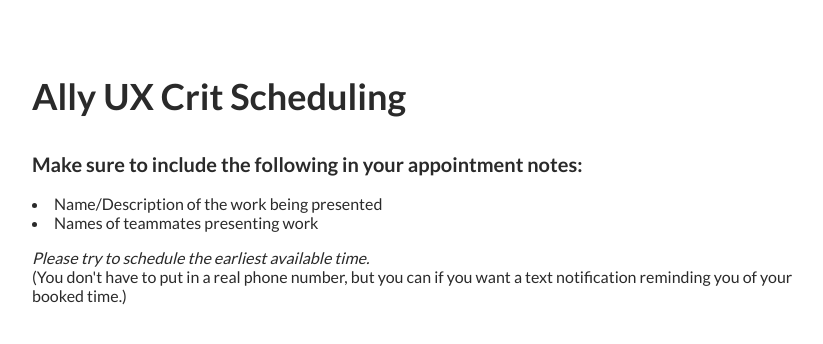
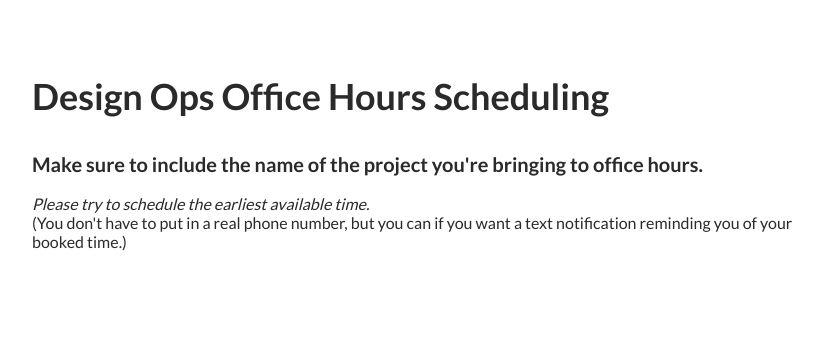
Before and after one commit to joshabe/officehours, a plain HTML site: page index.html in a window 1280 px wide. Shown: the whole page, without its empty margins (108-931 px from the left). Drawn offline with Linux system fonts and the light colour scheme; a script that the page names is missing.

Commit message:
Update index.html

```diff
--- a/index.html
+++ b/index.html
@@ -21,10 +21,8 @@
 
 <body>
 	<div class="container">
-		<h1>Ally UX Crit Scheduling</h1>
-<h4>Make sure to include the following in your appointment notes:</h4>
-<li>Name/Description of the work being presented</li>
-<li>Names of teammates presenting work</li>
+		<h1>Design Ops Office Hours Scheduling</h1>
+<h4>Make sure to include the name of the project you're bringing to office hours.</h4>
 
 <p><em>Please try to schedule the earliest available time.</em><br/>(You don't have to put in a real phone number, but you can if you want a text notification reminding you of your booked time.)</p>
 
```
